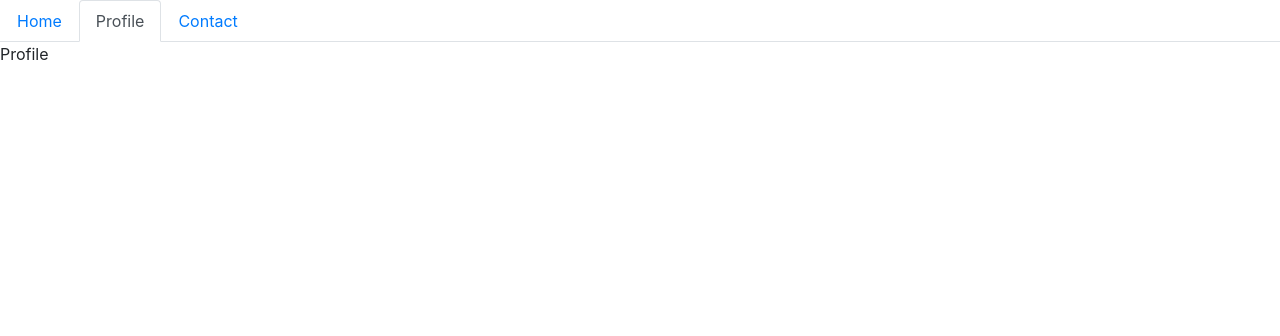
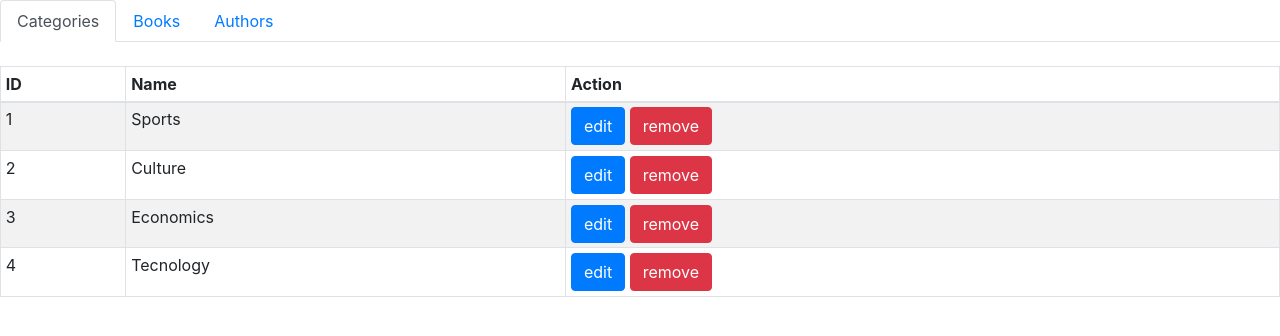
Before and after one commit to HebaIbrahem00/GoodReads-Web-App, a React (Create React App) app in the folder frontend/: page /admin in a window 1280 px wide. Shown: the top 336 px of the page. Built offline with nearby package versions, Linux system fonts and the light colour scheme.

Commit message:
Admin Page V1.1 Creating Table and Tabs Without Change Route Path

```diff
--- /dev/null
+++ b/frontend/src/components/admin/TableAuthors.js
@@ -0,0 +1,38 @@
+import React from 'react'
+import {Table} from 'react-bootstrap';
+export default function TableAuthors(props){
+const Authors=props.Authors;
+return(
+    <Table className="mt-4" striped bordered hover size='sm'>
+    <thead>
+        <tr>
+            <th>ID</th>
+            <th>Photo</th>
+            <th>FirstName</th>
+            <th>SecondName</th>
+            <th>Date Of Birth</th>
+            <th>Action</th>
+        </tr>
+    </thead>
+    <tbody>
+    {
+    Authors.map(Author=>
+        <tr key={Author.ID}>
+            <td>{Author.ID}</td>
+            <td>{Author.Photo}</td>
+            <td>{Author.FirstName}</td>
+            <td>{Author.SecondName}</td>
+            <td>{Author.Birth}</td>
+            <td>
+                <button className="btn btn-primary" data-toggle="modal" data-target="#exampleModal"
+                        onClick={() => this.replaceModalItem(Author.ID)}>edit</button>
+                    {" "}
+                <button className="btn btn-danger" onClick={() => this.deleteItem(Author.ID)}>remove</button>
+            </td>
+        </tr>
+        )
+    }
+    </tbody>
+    </Table>
+);
+}
--- /dev/null
+++ b/frontend/src/components/admin/TableBooks.js
@@ -0,0 +1,38 @@
+import React from 'react'
+import {Table} from 'react-bootstrap';
+export default function TableBooks(props){
+const Books=props.Books;
+return(
+    <Table className="mt-4" striped bordered hover size='sm'>
+    <thead>
+        <tr>
+            <th>ID</th>
+            <th>Photo</th>
+            <th>Name</th>
+            <th>CategoryID</th>
+            <th>AuthoID</th>
+            <th>Action</th>
+        </tr>
+    </thead>
+    <tbody>
+    {
+    Books.map(Book=>
+        <tr key={Book.ID}>
+            <td>{Book.ID}</td>
+            <td>{Book.Photo}</td>
+            <td>{Book.Name}</td>
+            <td>{Book.CategoryID}</td>
+            <td>{Book.AuthoID}</td>
+            <td>
+                <button className="btn btn-primary" data-toggle="modal" data-target="#exampleModal"
+                        onClick={() => this.replaceModalItem(Book.ID)}>edit</button>
+                    {" "}
+                <button className="btn btn-danger" onClick={() => this.deleteItem(Book.ID)}>remove</button>
+            </td>
+        </tr>
+        )
+    }
+    </tbody>
+    </Table>
+);
+}
--- /dev/null
+++ b/frontend/src/components/admin/TableCategories.js
@@ -0,0 +1,32 @@
+import React from 'react'
+import {Table} from 'react-bootstrap';
+export default function TableCategories(props){
+const Categories=props.Categories;
+return(
+    <Table className="mt-4" striped bordered hover size='sm'>
+    <thead>
+        <tr>
+            <th>ID</th>
+            <th>Name</th>
+            <th>Action</th>
+        </tr>
+    </thead>
+    <tbody>
+    {
+    Categories.map(Category=>
+        <tr key={Category.ID}>
+            <td>{Category.ID}</td>
+            <td>{Category.Name}</td>
+            <td>
+                <button className="btn btn-primary" data-toggle="modal" data-target="#exampleModal"
+                        onClick={() => this.replaceModalItem(Category.ID)}>edit</button>
+                    {" "}
+                <button className="btn btn-danger" onClick={() => this.deleteItem(Category.ID)}>remove</button>
+            </td>
+        </tr>
+        )
+    }
+    </tbody>
+    </Table>
+);
+}
--- a/frontend/src/routes/admin/admin.js
+++ b/frontend/src/routes/admin/admin.js
@@ -2,36 +2,46 @@ import React from 'react'
 import './admin.css'
 import {NavLink} from 'react-router-dom'
 import { Tabs,Tab,Table} from 'react-bootstrap';
+import TableAuthors from '../../components/admin/TableAuthors'
+import TableBooks from '../../components/admin/TableBooks'
+import TableCategories from '../../components/admin/TableCategories'
 const Admin = () => {
-    const deps=[{"DepartmentID":"1","DepartmentName":"Mina"},
-    {"DepartmentID":"2","DepartmentName":"Marco"}];
+    const CategoriesData=[
+        {"ID":1,"Name":"Sports","CategoryID":"1","AuthoID":"4"},
+        {"ID":2,"Name":"Culture","CategoryID":"1","AuthoID":"2"},
+        {"ID":3,"Name":"Economics","CategoryID":"2","AuthoID":"1"},
+        {"ID":4,"Name":"Tecnology","CategoryID":"2","AuthoID":"3"},
+    ];
+    const BooksData=[
+        {"ID":1,"Photo":'',"Name":"Love Your Self","CategoryID":"1","AuthoID":"4"},
+        {"ID":2,"Photo":'',"Name":"Mario","CategoryID":"1","AuthoID":"2"},
+        {"ID":3,"Photo":'',"Name":"Marco","CategoryID":"2","AuthoID":"1"},
+        {"ID":4,"Photo":'',"Name":"Menna","CategoryID":"2","AuthoID":"3"},
+    ];
+    const AuthorsData=[
+        {"ID":1,"Photo":'',"FirstName":"Mina","SecondName":"Nagy","Birth":"30-9-1993"},
+        {"ID":2,"Photo":'',"FirstName":"Mario","SecondName":"Nagy","Birth":"30-7-2003"},
+        {"ID":3,"Photo":'',"FirstName":"Marco","SecondName":"Nagy","Birth":"9-7-1997"},
+        {"ID":4,"Photo":'',"FirstName":"Menna","SecondName":"Nagy","Birth":"30-9-1997"},
+    ];
+    /*const [deps,setDeps]=React.usestate([{"DepartmentID":"1","DepartmentName":"Mina"},
+    {"DepartmentID":"2","DepartmentName":"Marco"}]);
+
+    setDeps([...deps,[{"DepartmentID":"1","DepartmentName":"Mina"},
+                     {"DepartmentID":"2","DepartmentName":"Marco"}]
+            ]);
+    setDeps({"DepartmentID":"1","DepartmentName":"Mina"},
+    {"DepartmentID":"2","DepartmentName":"Marco"});*/
     return (
-        <Tabs defaultActiveKey="profile" id="uncontrolled-tab-example">
-          <Tab eventKey="home" title="Home">
-          <p>Home</p>
+        <Tabs defaultActiveKey="categories" id="uncontrolled-tab-example">
+          <Tab eventKey="categories" title="Categories">
+                 <TableCategories Categories={CategoriesData}/>
           </Tab>
-          <Tab eventKey="profile" title="Profile">
-            <p>Profile</p>
+          <Tab eventKey="books" title="Books">
+                 <TableBooks Books={BooksData}/>
           </Tab>
-          <Tab eventKey="contact" title="Contact">
-                <Table className="mt-4" striped bordered hover size='sm'>
-                    <thead>
-                        <tr>
-                            <th>DepartmentID</th>
-                            <th>DepartmentName</th>
-                        </tr>
-                    </thead>
-                    <tbody>
-                {
-                    deps.map(dep=>
-                        <tr key={dep.DepartmentID}>
-                        <td>{dep.DepartmentID}</td>
-                        <td>{dep.DepartmentName}</td>
-                        </tr>
-                        )
-                }
-                    </tbody>
-                </Table>
+          <Tab eventKey="authors" title="Authors">
+                 <TableAuthors Authors={AuthorsData}/>
           </Tab>
         </Tabs>
     );
```
